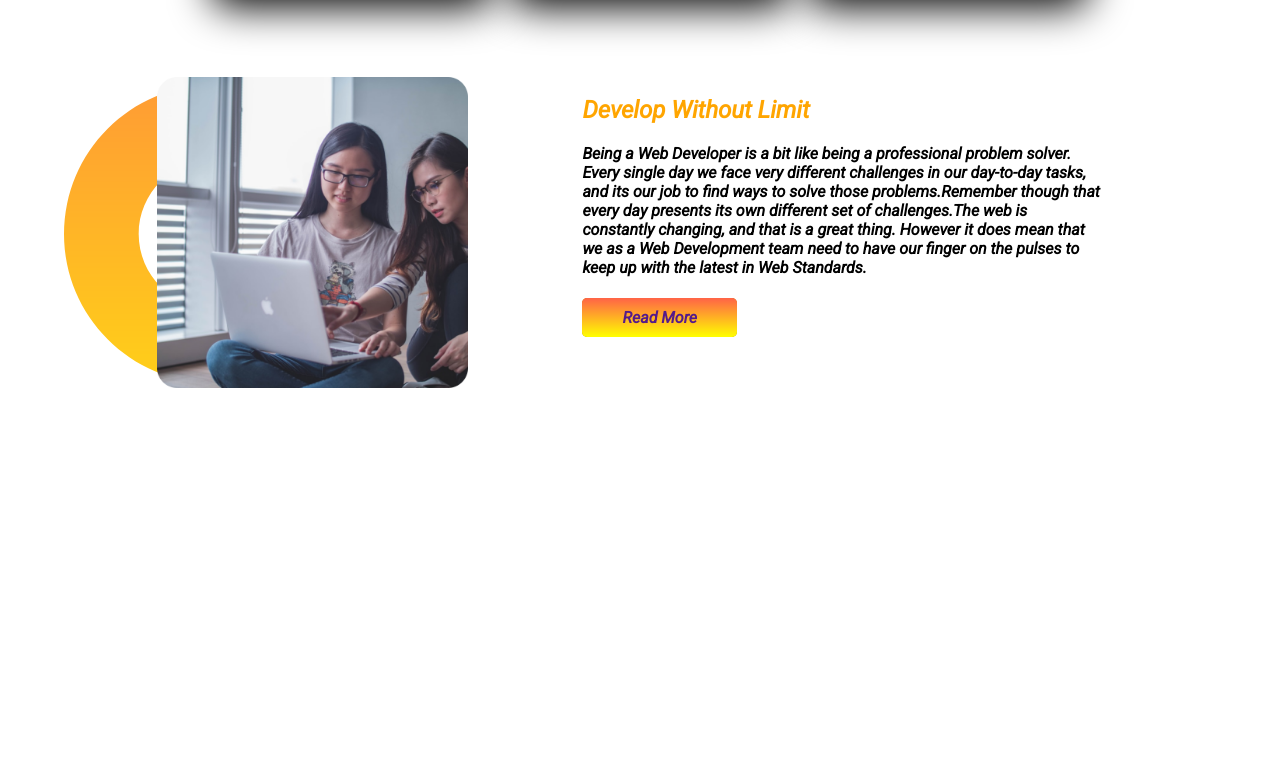
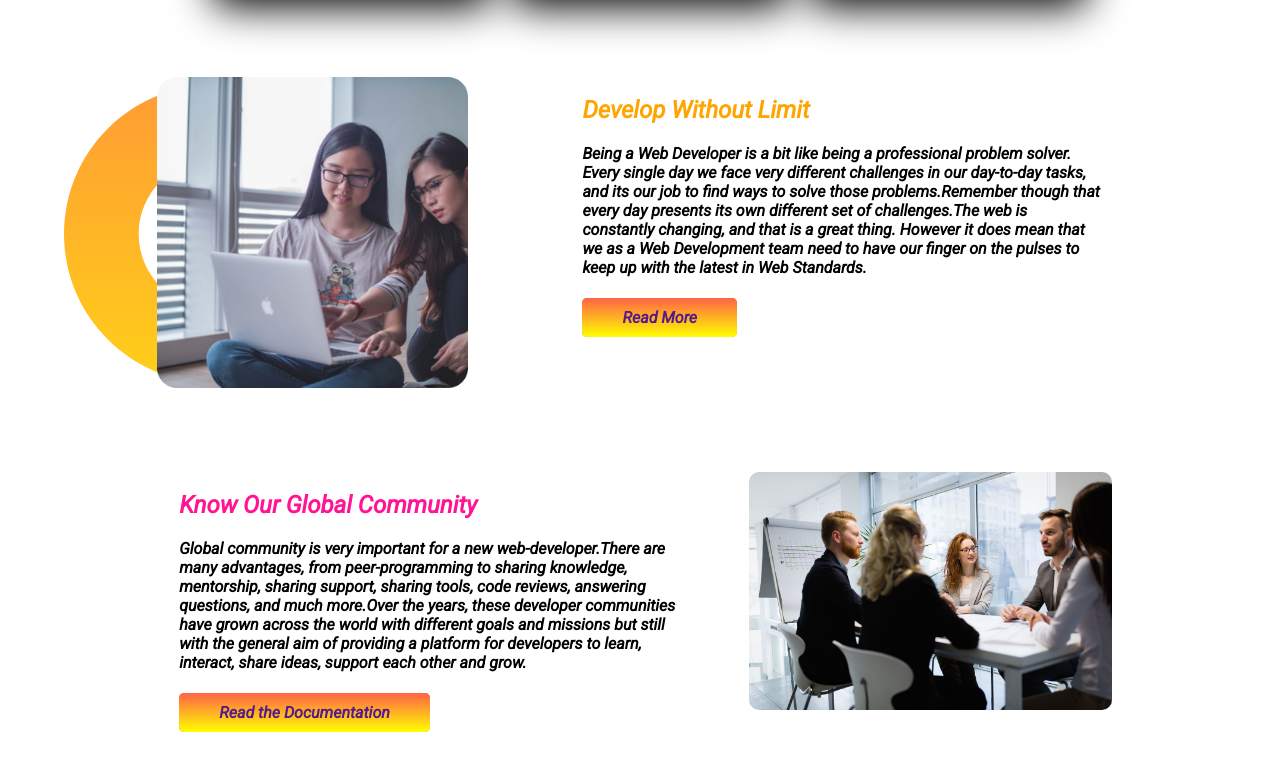
Before and after one commit to khaleda11/first-assignment, a plain HTML site: page index.html in a window 1280 px wide. Shown: the part 1122-1892 px from the top of the page. Before the commit the page ends 1594 px from the top, so only its background shows below. Drawn offline with Linux system fonts and the light colour scheme.

Commit message:
part four added

```diff
--- a/index.html
+++ b/index.html
@@ -112,5 +112,31 @@
 
 
 
+           <!-----------section Four Start------------>
+
+           <section  class="third-section">
+
+
+                    <div class="part-four-left">
+
+                  <h2 style="color:deeppink">  Know Our Global Community </h2>
+                  <p> Global community is very important for a new web-developer.There are many advantages, from peer-programming to sharing knowledge, mentorship, sharing support, sharing tools, code reviews, answering questions, and much more.Over the years, these developer communities have grown across the world with different goals and missions but still with the general aim of providing a platform for developers to learn, interact, share ideas, support each other and grow. </p>
+
+           <a class="link_button" href=""> Read the Documentation</a>
+
+                    </div>
+
+                    <div class="part-four-right">
+
+                 <img src ="images/project.jpg" alt ="">
+                    </div>
+
+            </section>
+
+           <!-----------section Four End------------>
+
+
+
+
 </body>
 </html>
--- a/style.css
+++ b/style.css
@@ -115,3 +115,15 @@ h3{
           width: 50%;
           margin-right: 10%;
 }
+.part-four-left{
+          width:50% ;
+          margin-left: 10%;
+}
+.part-four-right{
+          width: 50%;
+}
+.part-four-right img{
+          width: 70%;
+          margin-left: 10%;
+          border-radius: 10px;
+}
```
Also changed, not shown: images/project.jpg (added).
